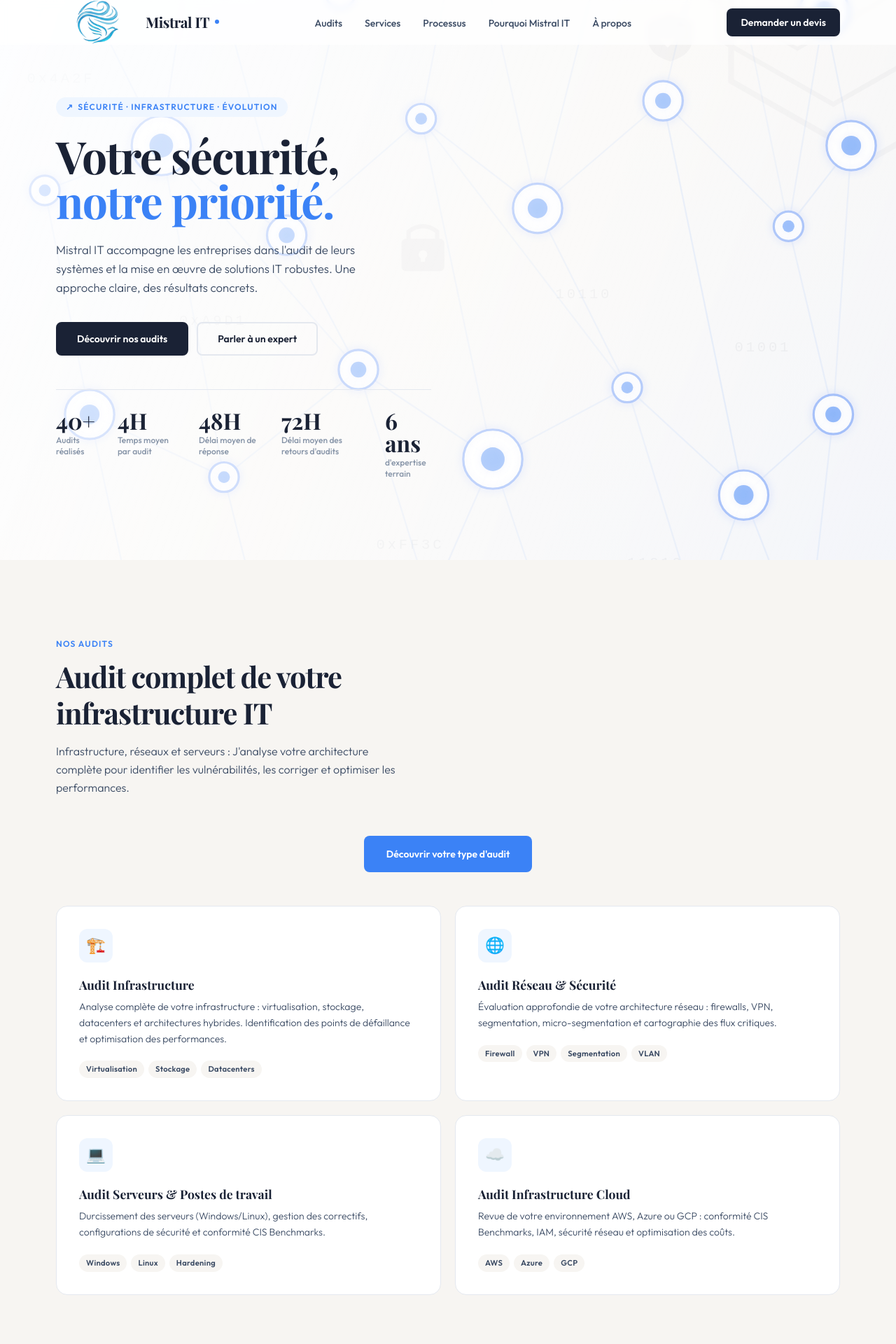
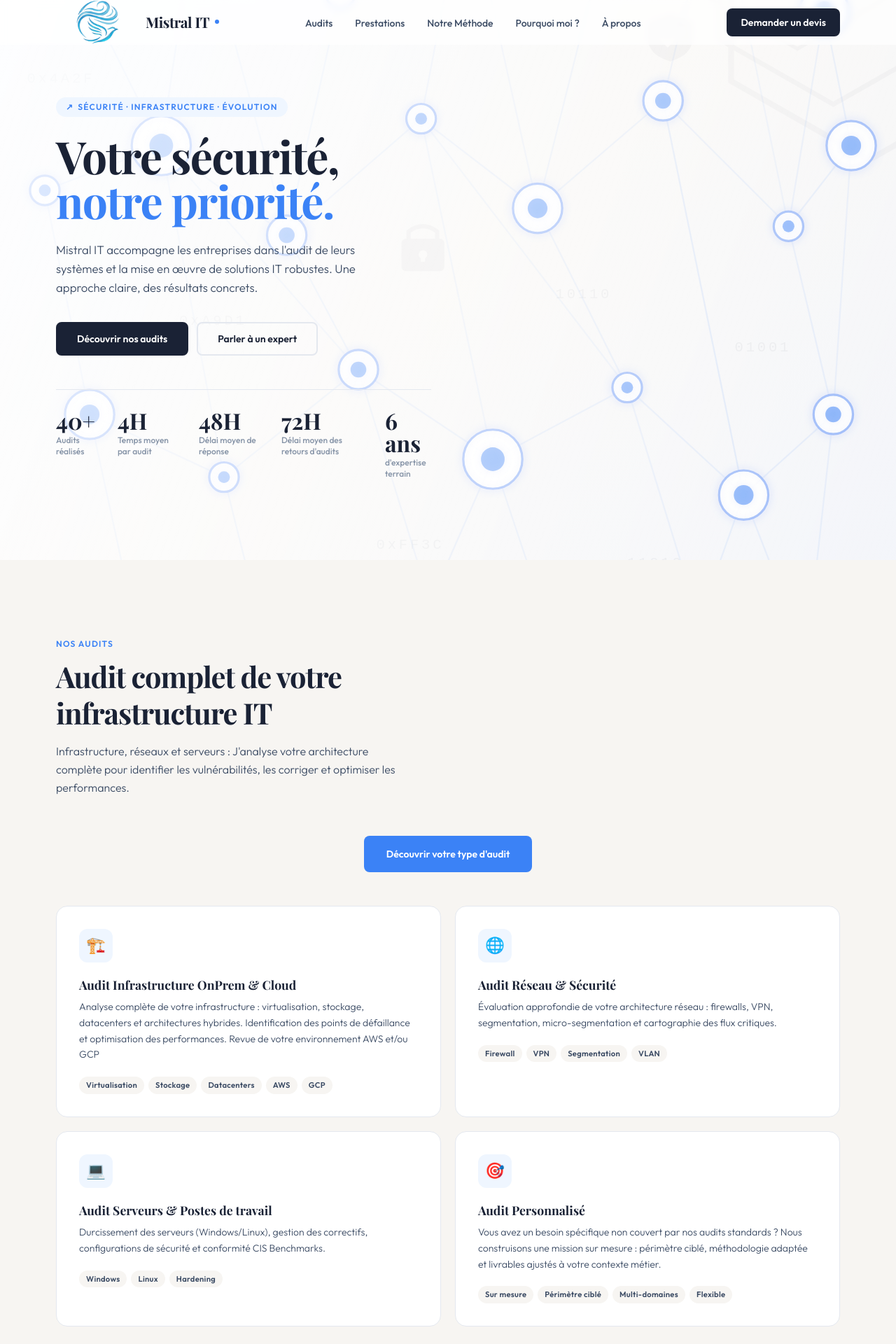
Before and after one commit to lionneleng-droid/Site_Mistral-IT, a Next.js app: page / in a window 1280 px wide. Shown: the top 1920 px of the page at 70% size. Built offline with nearby package versions, Linux system fonts and the light colour scheme.

Commit message:
fix: change services sections et process

```diff
--- a/components/Navbar.tsx
+++ b/components/Navbar.tsx
@@ -5,9 +5,9 @@ import { useState, useEffect } from "react";
 
 const NAV_LINKS = [
   { href: "#audits", label: "Audits" },
-  { href: "#services", label: "Services" },
-  { href: "#processus", label: "Processus" },
-  { href: "#pourquoi", label: "Pourquoi Mistral IT" },
+  { href: "#services", label: "Prestations" },
+  { href: "#processus", label: "Notre Méthode" },
+  { href: "#pourquoi", label: "Pourquoi moi ?" },
   { href: "#about", label: "À propos" },
 ];
 
--- a/components/WhySection.tsx
+++ b/components/WhySection.tsx
@@ -16,7 +16,7 @@ export default function WhySection() {
         {/* Left */}
         <div>
           <p className="text-xs font-semibold text-sky tracking-widest uppercase mb-3">
-            Pourquoi Mistral IT
+            Pourquoi Mistral IT ?
           </p>
           <h2 className="font-playfair font-bold text-ink text-3xl sm:text-[2.6rem] leading-tight tracking-tight mb-4">
             La confiance se
--- a/data.ts
+++ b/data.ts
@@ -4,10 +4,10 @@
 export const AUDITS = [
   {
     icon: "🏗️",
-    title: "Audit Infrastructure",
+    title: "Audit Infrastructure OnPrem & Cloud",
     description:
-      "Analyse complète de votre infrastructure : virtualisation, stockage, datacenters et architectures hybrides. Identification des points de défaillance et optimisation des performances.",
-    tags: ["Virtualisation", "Stockage", "Datacenters"],
+      "Analyse complète de votre infrastructure : virtualisation, stockage, datacenters et architectures hybrides. Identification des points de défaillance et optimisation des performances. Revue de votre environnement AWS et/ou GCP",
+    tags: ["Virtualisation", "Stockage", "Datacenters", "AWS", "GCP"],
   },
   {
     icon: "🌐",
@@ -24,11 +24,11 @@ export const AUDITS = [
     tags: ["Windows", "Linux", "Hardening"],
   },
   {
-    icon: "☁️",
-    title: "Audit Infrastructure Cloud",
+    icon: "🎯",
+    title: "Audit Personnalisé",
     description:
-      "Revue de votre environnement AWS, Azure ou GCP : conformité CIS Benchmarks, IAM, sécurité réseau et optimisation des coûts.",
-    tags: ["AWS", "Azure", "GCP"],
+      "Vous avez un besoin spécifique non couvert par nos audits standards ? Nous construisons une mission sur mesure : périmètre ciblé, méthodologie adaptée et livrables ajustés à votre contexte métier.",
+    tags: ["Sur mesure", "Périmètre ciblé", "Multi-domaines", "Flexible"],
   },
 ] as const;
 
```
